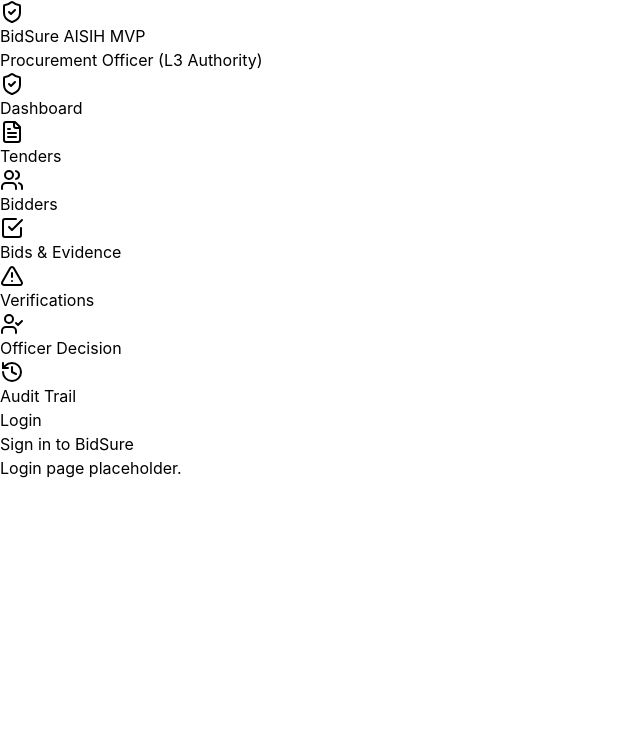
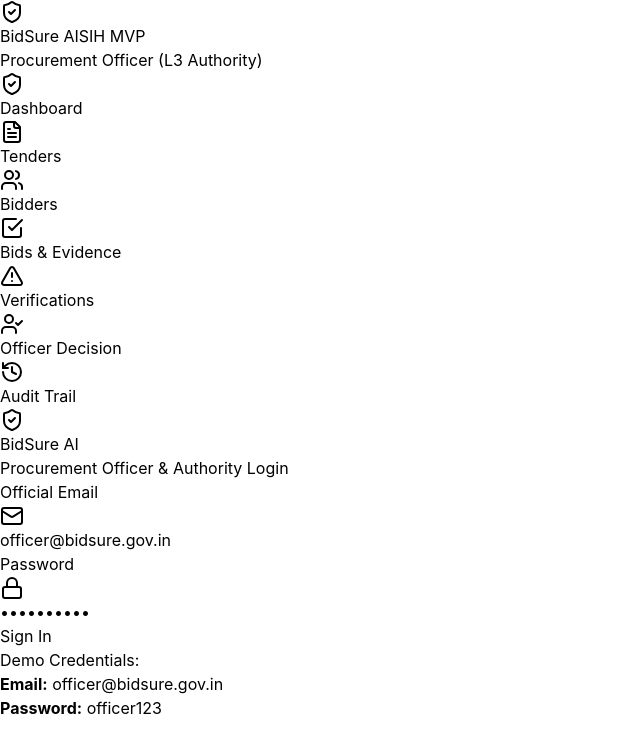
Before and after one commit to Bhavesh-pra/bidsure-ai, a React (Vite) app in the folder frontend/: page /login in a window 1280 px wide. Shown: the top 752 px of the page, without its empty margins (0-640 px from the left). Built offline with nearby package versions, Linux system fonts and the light colour scheme.

Commit message:
Cycle 7 refined and cleaned

```diff
--- a/frontend/src/pages/Dashboard.tsx
+++ b/frontend/src/pages/Dashboard.tsx
@@ -1,4 +1,4 @@
-import React from 'react';
+import { Link } from 'react-router-dom';
 import { Card } from '../components/ui/Card';
 import { StatusBadge } from '../components/ui/StatusBadge';
 import { Button } from '../components/ui/Button';
@@ -14,7 +14,9 @@
         <StatusBadge status="UNABLE_TO_VERIFY" />
       </div>
       <div className="pt-2">
-        <Button variant="primary">Create Tender</Button>
+        <Link to="/tenders/new">
+          <Button variant="primary">Create Tender</Button>
+        </Link>
       </div>
     </div>
   </Card>
--- a/frontend/src/pages/Login.tsx
+++ b/frontend/src/pages/Login.tsx
@@ -1,10 +1,116 @@
-import React from 'react';
+import React, { useState } from 'react';
+import { useNavigate, useSearchParams } from 'react-router-dom';
 import { Card } from '../components/ui/Card';
+import { Button } from '../components/ui/Button';
+import { authService } from '../services/authService';
+import { ShieldCheck, Lock, Mail, AlertCircle } from 'lucide-react';
 
-export const LoginPage: React.FC = () => (
-  <Card title="Login" subtitle="Sign in to BidSure">
-    <p className="text-sm text-slate-600">Login page placeholder.</p>
-  </Card>
-);
+export const LoginPage: React.FC = () => {
+  const navigate = useNavigate();
+  const [searchParams] = useSearchParams();
+  const returnTo = searchParams.get('returnTo') || '/dashboard';
+
+  const [email, setEmail] = useState('officer@bidsure.gov.in');
+  const [password, setPassword] = useState('officer123');
+  const [loading, setLoading] = useState(false);
+  const [error, setError] = useState<string | null>(null);
+
+  const handleLogin = async (e: React.FormEvent) => {
+    e.preventDefault();
+    if (!email || !password) {
+      setError('Please provide both email and password.');
+      return;
+    }
+    setLoading(true);
+    setError(null);
+    try {
+      const response = await authService.login(email, password);
+      const token = response.data.access_token;
+      localStorage.setItem('access_token', token);
+      localStorage.setItem('token', token);
+      navigate(returnTo, { replace: true });
+    } catch (err: any) {
+      setError(err?.message || 'Login failed. Please verify your credentials.');
+    } finally {
+      setLoading(false);
+    }
+  };
+
+  return (
+    <div className="flex min-h-[70vh] items-center justify-center">
+      <div className="w-full max-w-md">
+        <Card>
+          <div className="text-center mb-6">
+            <div className="mx-auto flex h-12 w-12 items-center justify-center rounded-full bg-indigo-100 text-indigo-600 mb-3">
+              <ShieldCheck className="h-7 w-7" />
+            </div>
+            <h1 className="text-2xl font-bold text-slate-900">BidSure AI</h1>
+            <p className="text-xs text-slate-500 mt-1">
+              Procurement Officer & Authority Login
+            </p>
+          </div>
+
+          {error && (
+            <div className="mb-4 flex items-center gap-2 rounded-lg bg-red-50 p-3 text-xs text-red-700 border border-red-200">
+              <AlertCircle className="h-4 w-4 shrink-0" />
+              <span>{error}</span>
+            </div>
+          )}
+
+          <form onSubmit={handleLogin} className="space-y-4">
+            <div>
+              <label className="block text-xs font-medium text-slate-700 mb-1">
+                Official Email
+              </label>
+              <div className="relative">
+                <Mail className="absolute left-3 top-2.5 h-4 w-4 text-slate-400" />
+                <input
+                  type="email"
+                  value={email}
+                  onChange={(e) => setEmail(e.target.value)}
+                  placeholder="officer@bidsure.gov.in"
+                  required
+                  className="w-full rounded-md border border-slate-300 pl-9 pr-3 py-2 text-sm focus:border-indigo-500 focus:outline-none focus:ring-1 focus:ring-indigo-500"
+                />
+              </div>
+            </div>
+
+            <div>
+              <label className="block text-xs font-medium text-slate-700 mb-1">
+                Password
+              </label>
+              <div className="relative">
+                <Lock className="absolute left-3 top-2.5 h-4 w-4 text-slate-400" />
+                <input
+                  type="password"
+                  value={password}
+                  onChange={(e) => setPassword(e.target.value)}
+                  placeholder="••••••••"
+                  required
+                  className="w-full rounded-md border border-slate-300 pl-9 pr-3 py-2 text-sm focus:border-indigo-500 focus:outline-none focus:ring-1 focus:ring-indigo-500"
+                />
+              </div>
+            </div>
+
+            <Button
+              type="submit"
+              variant="primary"
+              className="w-full justify-center"
+              isLoading={loading}
+            >
+              Sign In
+            </Button>
+          </form>
+
+          <div className="mt-6 rounded-lg bg-slate-50 border border-slate-200 p-3 text-xs text-slate-600">
+            <p className="font-semibold text-slate-700 mb-1">Demo Credentials:</p>
+            <p><strong>Email:</strong> officer@bidsure.gov.in</p>
+            <p><strong>Password:</strong> officer123</p>
+          </div>
+        </Card>
+      </div>
+    </div>
+  );
+};
 
 export default LoginPage;
--- /dev/null
+++ b/frontend/src/services/authService.ts
@@ -0,0 +1,20 @@
+import { apiClient } from './api';
+import type { ApiResponse } from '../types';
+
+export interface LoginResponse {
+  access_token: string;
+  token_type: string;
+  user: {
+    id: string;
+    email: string;
+    name: string;
+    role: string;
+    organization_id: string;
+  };
+}
+
+export const authService = {
+  async login(email: string, password: string): Promise<ApiResponse<LoginResponse>> {
+    return apiClient.post('/auth/login', { email, password }) as unknown as ApiResponse<LoginResponse>;
+  },
+};
```
Also changed, not shown: 2 other files (tests, documents, lock files or other folders).
